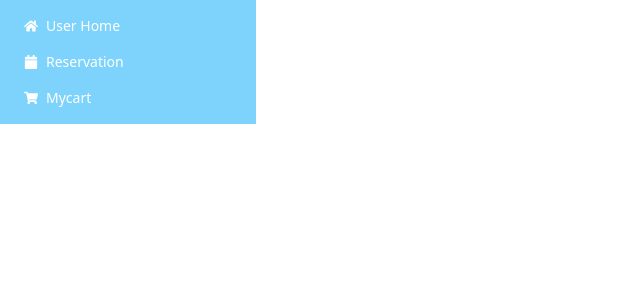
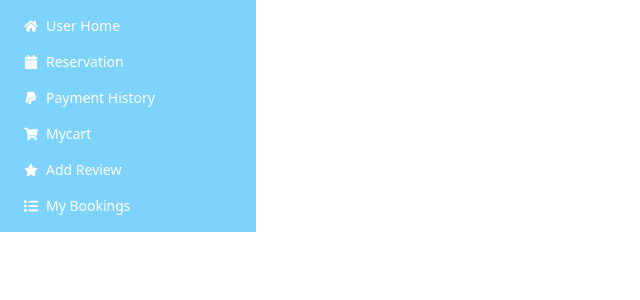
Before and after one commit to sarkarniloy102/The-Chocolate-Gallery, a React (Vite) app: page /dashboard in a window 1280 px wide. Shown: the top 300 px of the page, without its empty margins (0-640 px from the left). Built offline with nearby package versions, Linux system fonts and the light colour scheme; no server answers.

Commit message:
User dashboard

```diff
--- a/src/Layout/Dashboard.jsx
+++ b/src/Layout/Dashboard.jsx
@@ -1,4 +1,5 @@
-import { FaCalendar, FaHome, FaShoppingCart } from "react-icons/fa";
+import { FaCalendar, FaHome, FaList, FaPaypal, FaShoppingCart } from "react-icons/fa";
+import { FaStar } from "react-icons/fa6";
 import { NavLink, Outlet } from "react-router-dom";
 
 
@@ -21,9 +22,27 @@ const Dashboard = () => {
                         </NavLink>
                     </li>
                     <li>
+                        <NavLink to={"/dashboard/payment"}>
+                           <FaPaypal></FaPaypal>
+                            Payment History
+                        </NavLink>
+                    </li>
+                    <li>
                         <NavLink to={"/dashboard/cart"}>
                             <FaShoppingCart ></FaShoppingCart>
                             Mycart
+                        </NavLink>
+                    </li>
+                    <li>
+                        <NavLink to={"/dashboard/addReview"}>
+                           <FaStar></FaStar>
+                            Add Review
+                        </NavLink>
+                    </li>
+                    <li>
+                        <NavLink to={"/dashboard/bookings"}>
+                           <FaList></FaList>
+                            My Bookings
                         </NavLink>
                     </li>
                 </ul>
```
